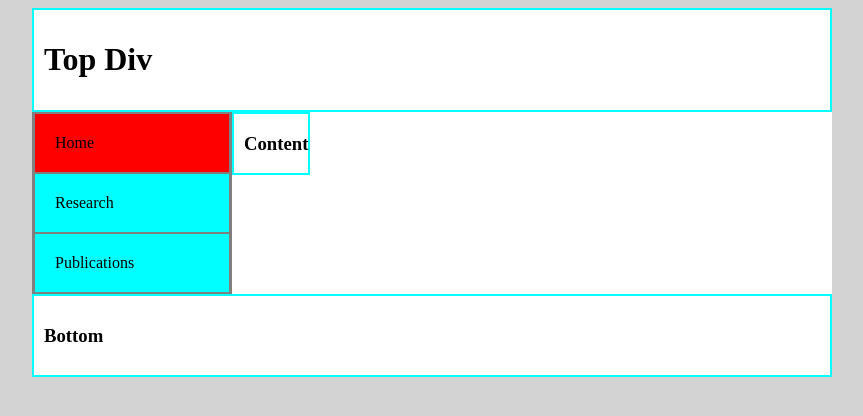
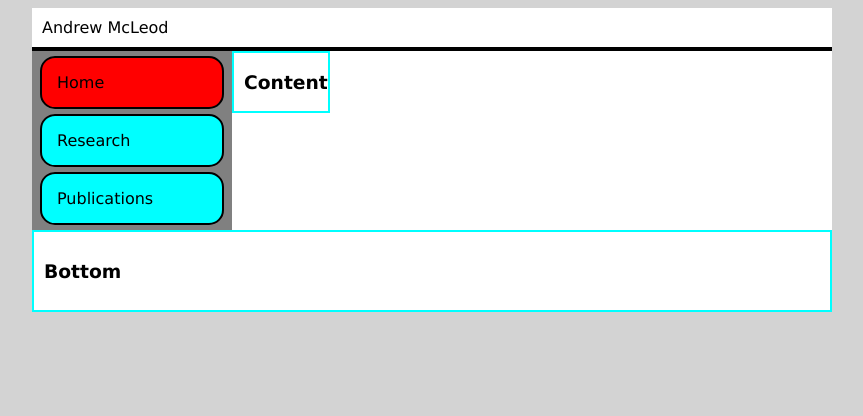
Before and after one commit to apmcleod/apmcleod.github.io, a PHP site: page / in a window 1280 px wide. Shown: the top 416 px of the page, without its empty margins (208-1071 px from the left). Run offline with PHP 8.4, Linux system fonts and the light colour scheme.

Commit message:
Font, color, and nav border-radius changes

```diff
--- a/index.html
+++ b/index.html
@@ -8,7 +8,7 @@
 
   <div id="main">
     <div id="top">
-      <h1>Top Div</h1>
+      Andrew McLeod
     </div>
 
     <div id="middle">
--- a/style.css
+++ b/style.css
@@ -1,5 +1,6 @@
 html {
 	background: lightgray;
+	font-family: Verdana, Arial, SunSans-Regular, Sans-Serif;
 }
 
 #main {
@@ -10,7 +11,7 @@ html {
 
 #top {
 	padding: 10px;
-	border: 2px solid cyan;
+	border-bottom: 4px solid black;
 }
 
 #middle {
@@ -25,14 +26,16 @@ html {
 
 #nav-list {
 	padding: 0;
-	margin: 1px;
+	margin: 3px;
 }
 
 .nav {
+	border-radius: 15px;
+	border: 2px solid black;
 	background: cyan;
 	list-style: none;
-	padding: 20px;
-	margin: 2px;
+	padding: 15px;
+	margin: 5px;
 }
 
 .nav-link {
```
